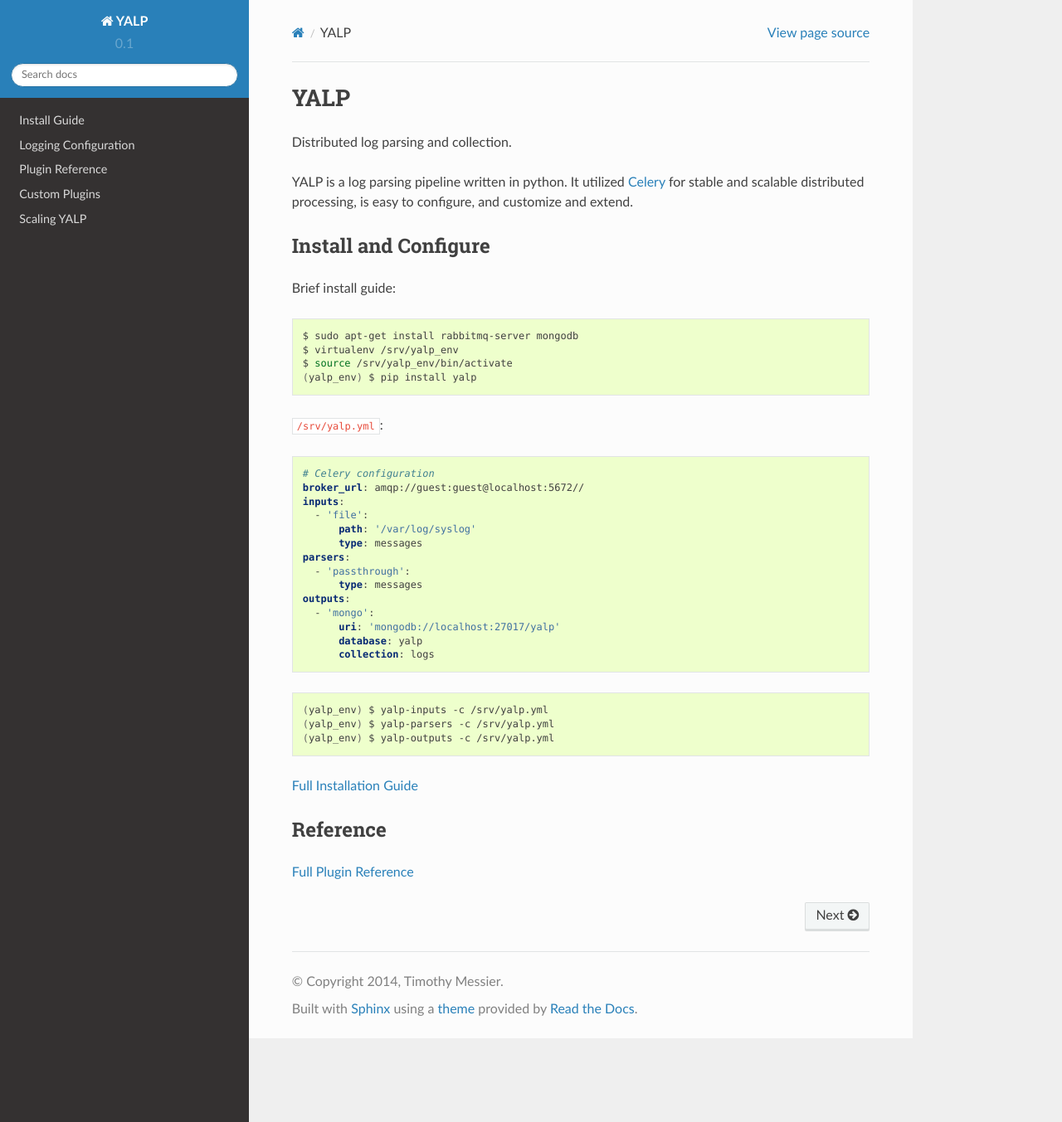
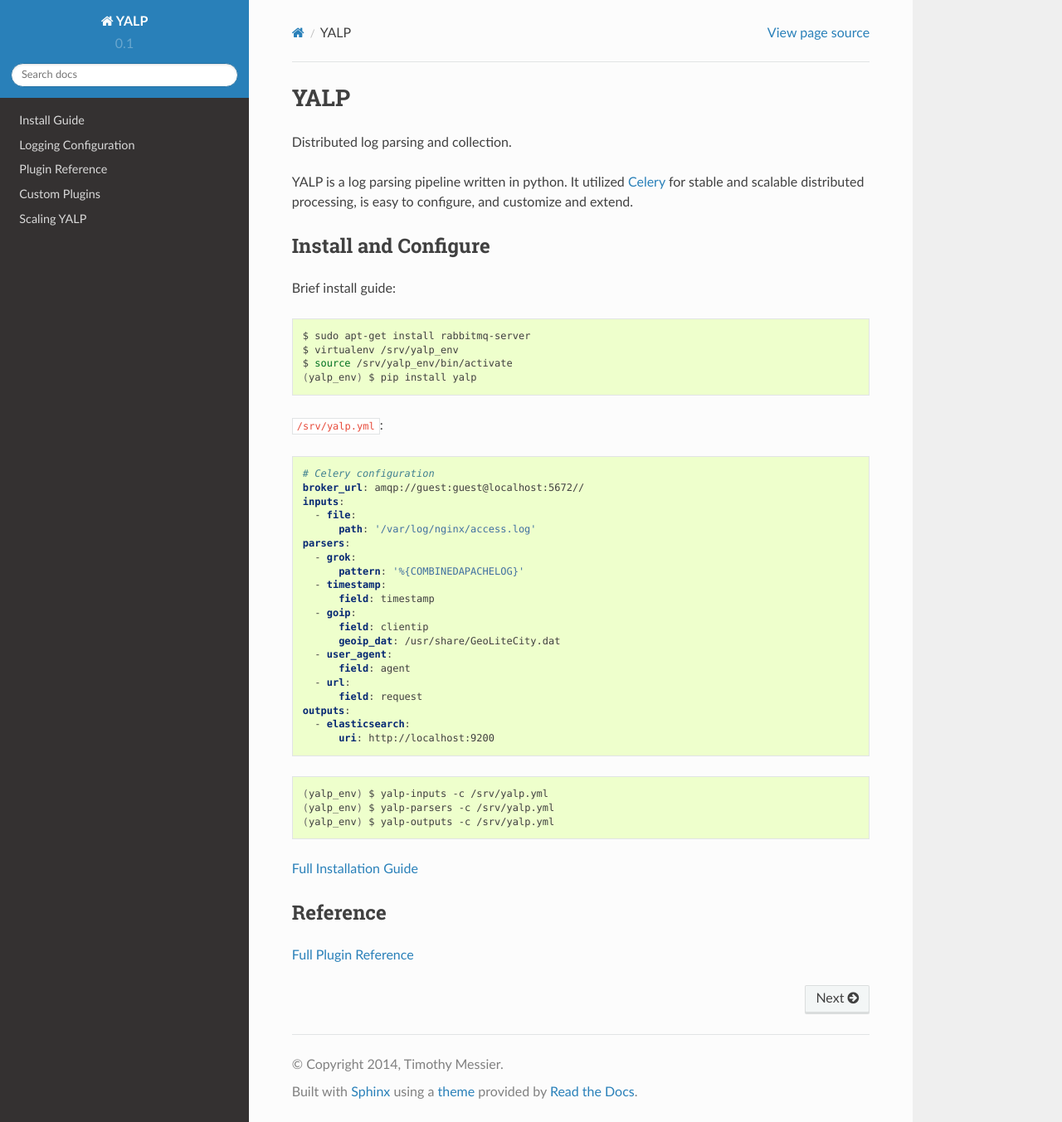
Before and after one commit to yalp-log/yalp, a Sphinx documentation site: the page built from doc/index.rst, in a window 1280 px wide and 1353 px high. Shown: the whole window at 83% size. Built offline with Sphinx 7.4.7 and the Read the Docs theme 2.0.0, drawn with Linux system fonts in a browser that asks for light colours.

Commit message:
update docs

```diff
--- a/doc/index.rst
+++ b/doc/index.rst
@@ -14,7 +14,7 @@
 
 .. code-block:: bash
 
-    $ sudo apt-get install rabbitmq-server mongodb
+    $ sudo apt-get install rabbitmq-server
     $ virtualenv /srv/yalp_env
     $ source /srv/yalp_env/bin/activate
     (yalp_env) $ pip install yalp
@@ -26,17 +26,23 @@
     # Celery configuration
     broker_url: amqp://guest:guest@localhost:5672//
     inputs:
-      - 'file':
-          path: '/var/log/syslog'
-          type: messages
+      - file:
+          path: '/var/log/nginx/access.log'
     parsers:
-      - 'passthrough':
-          type: messages
+      - grok:
+          pattern: '%{COMBINEDAPACHELOG}'
+      - timestamp:
+          field: timestamp
+      - goip:
+          field: clientip
+          geoip_dat: /usr/share/GeoLiteCity.dat
+      - user_agent:
+          field: agent
+      - url:
+          field: request
     outputs:
-      - 'mongo':
-          uri: 'mongodb://localhost:27017/yalp'
-          database: yalp
-          collection: logs
+      - elasticsearch:
+          uri: http://localhost:9200
 
 .. code-block:: bash
 
```
Also changed, not shown: README.rst (+16 -10 lines), doc/topics/install.rst (+8 -11 lines).
